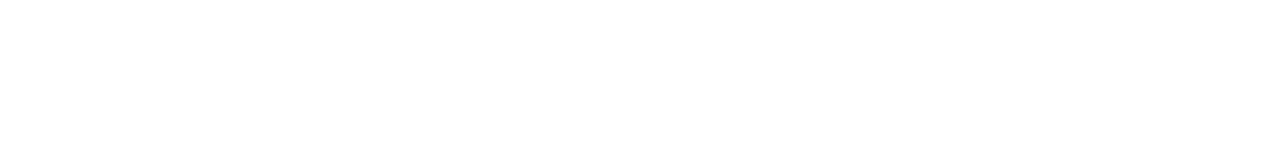
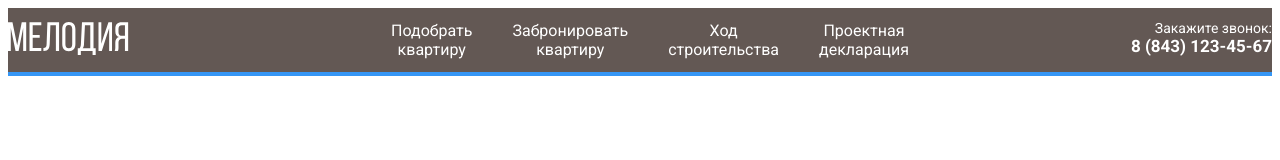
Before and after one commit to va1ent1n/Melody, a website: page index.html in a window 1280 px wide. Drawn offline with Linux system fonts and the light colour scheme.

Commit message:
header day one

```diff
--- a/css/style.css
+++ b/css/style.css
@@ -0,0 +1,51 @@
+*{
+    box-sizing: border-box;
+}
+body{
+    font-family: 'Roboto', sans-serif;
+}
+.header{
+    background-color:#635854;
+    padding-top: 12px;
+    padding-bottom: 12px;
+    border-bottom: 4px solid #3596F5;
+}
+.navbar{
+    max-width: 1280px;
+    margin: auto;
+    display: flex;
+    justify-content: space-between; /*через равные промежутки*/
+    align-items: center;/*по вертикали центрировали*/
+}
+.navbar-menu{
+    margin: 0;/*отключаем отступы*/
+    padding: 0;
+    list-style: none;/*убираем маркеры*/
+    display: flex;
+    text-align: center;
+}
+.navbar-item{
+    margin-left: 40px;
+    margin-left: 40px;
+}
+.navbar-link{
+    text-decoration: none;
+    color: #fff;
+}
+.navbar-contacts{
+    text-align: right;
+    margin-bottom: 4px;
+    color:#fff;
+}
+.navbar-text{
+    display: block;
+    font-size: 14px;
+    line-height: 16px;;
+}
+.navbar-phone{
+    font-weight: 700;
+    text-decoration: none;
+    color:#fff;
+    font-size: 17px;
+    line-height: 20px;
+}
--- a/index.html
+++ b/index.html
@@ -1,6 +1,9 @@
 <!DOCTYPE html>
 <html lang="en">
 <head>
+    <link rel="preconnect" href="https://fonts.googleapis.com">
+    <link rel="preconnect" href="https://fonts.gstatic.com" crossorigin>
+    <link href="https://fonts.googleapis.com/css2?family=Roboto:wght@400;700&display=swap" rel="stylesheet">
     <meta charset="UTF-8">
     <meta http-equiv="X-UA-Compatible" content="IE=edge">
     <meta name="viewport" content="width=device-width, initial-scale=1.0">
@@ -8,6 +11,33 @@
     <title>ЖК Мелодия</title>
 </head>
 <body>
-
+    <header class="header">
+        <div class="navbar">
+            <a href="./index.html" class="logo">
+                <img src="img/logo.svg" alt="logoSite">
+            </a>
+            <nav class="navbar-naw">
+                <ul class="navbar-menu">
+                    <li class="navbar-item">
+                        <a href="#" class="navbar-link">Подобрать<br /> квартиру</a>
+                    </li>
+                    <li class="navbar-item">
+                        <a href="#" class="navbar-link">Забронировать <br /> квартиру</a>
+                    </li>
+                    <li class="navbar-item">
+                        <a href="#" class="navbar-link">Ход <br />строительства</a>
+                    </li>
+                    <li class="navbar-item">
+                        <a href="#" class="navbar-link">Проектная <br />декларация</a>
+                    </li>
+                </ul>
+            </nav>
+            <div class="navbar-contacts">
+                <span class="navbar-text">Закажите звонок:</span>
+                <a class="navbar-phone" href="tel: +375295566383">8 (843) 123-45-67</a>
+            </div>
+        </div>
+        <!-- /.navbar -->
+    </header>
 </body>
 </html>
```
Also changed, not shown: img/logo.svg (added).
